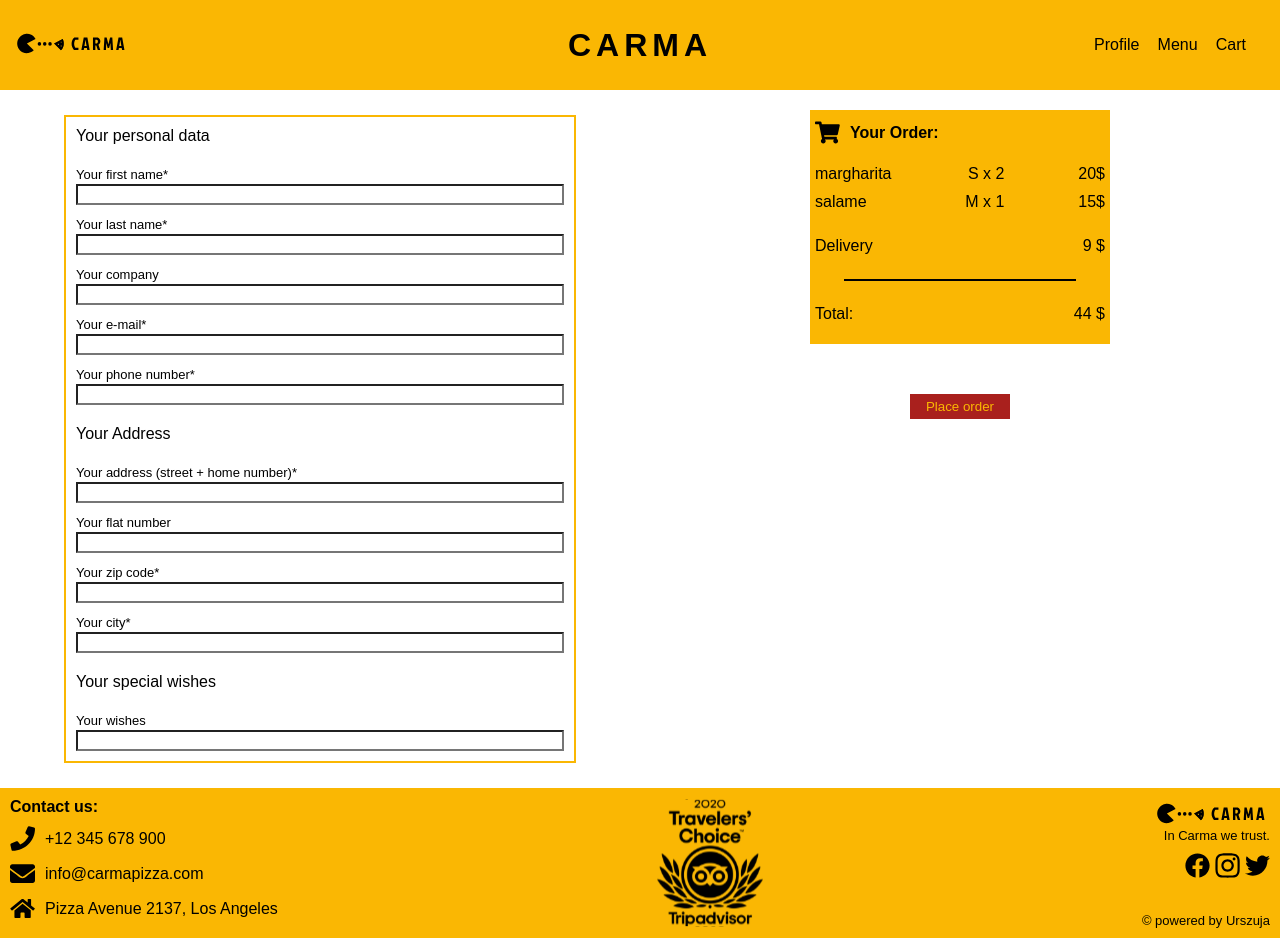
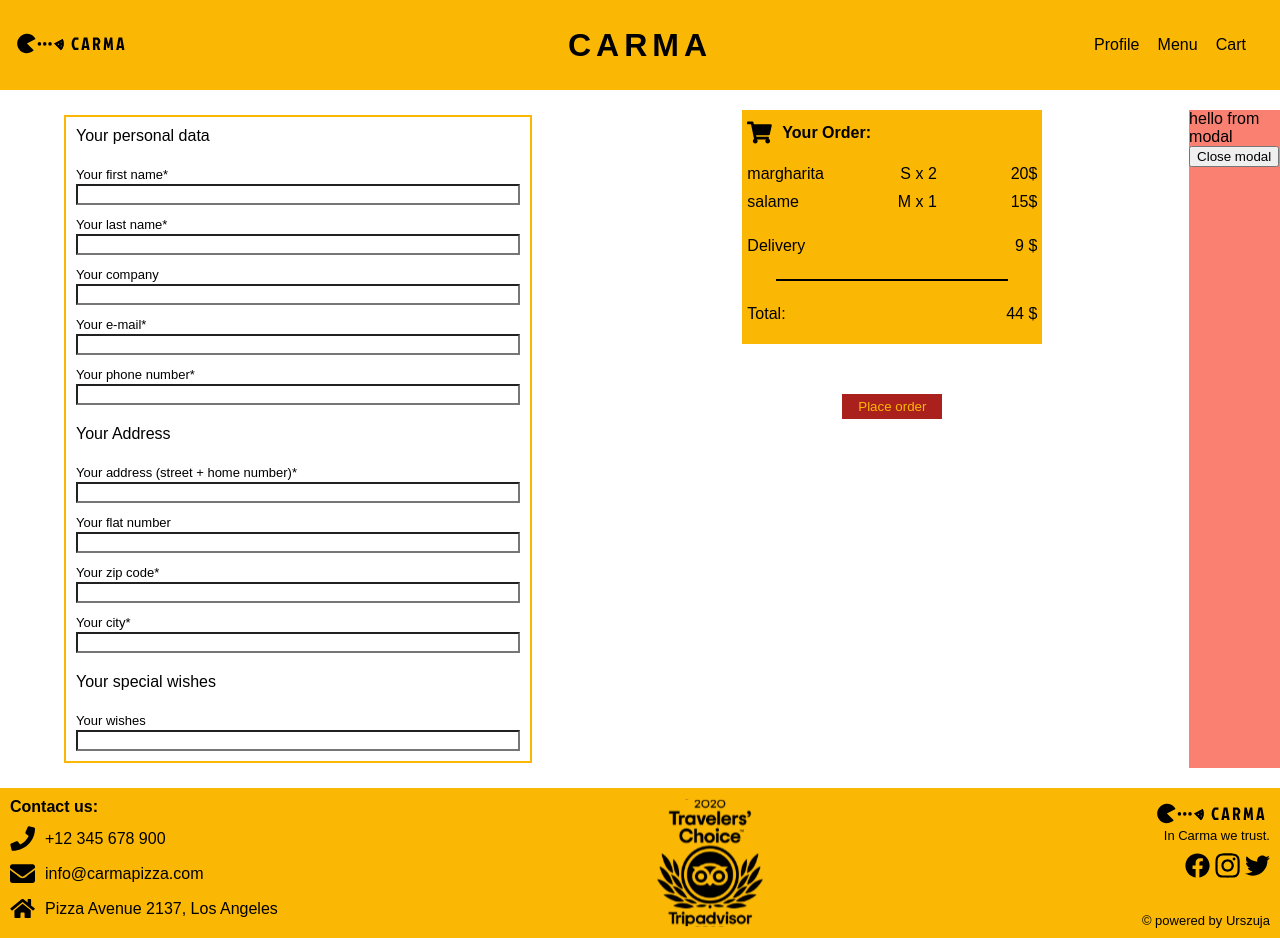
Before and after one commit to Urszuja/Carma.Restaurant.Project.Typescript.NextJS, a Next.js app in the folder carma-app/: page /order/final in a window 1280 px wide. Built offline with nearby package versions, Linux system fonts and the light colour scheme; a web font is replaced by a local one.

Commit message:
setModal bug fixed

```diff
--- a/carma-app/components/Form/Form.tsx
+++ b/carma-app/components/Form/Form.tsx
@@ -13,6 +13,7 @@ interface IFormInputs {
 
 export default function Form() {
   const [isModalOpen, setModal] = useState(true);
+  console.log(isModalOpen);
   const {
     register,
     formState: { errors },
@@ -26,6 +27,7 @@ export default function Form() {
     console.log(data);
     //POST CLIENT DATA WITH ORDER
     window.localStorage.clear();
+    console.log(isModalOpen);
     setModal(true);
   };
 
--- a/carma-app/components/Modal/Modal.tsx
+++ b/carma-app/components/Modal/Modal.tsx
@@ -5,7 +5,7 @@ function Modal({ setModal }) {
   return (
     <StyledModal>
       <div>hello from modal</div>
-      <button onClick={setModal(false)}>Close modal</button>
+      <button onClick={() => setModal(false)}>Close modal</button>
     </StyledModal>
   );
 }
```
